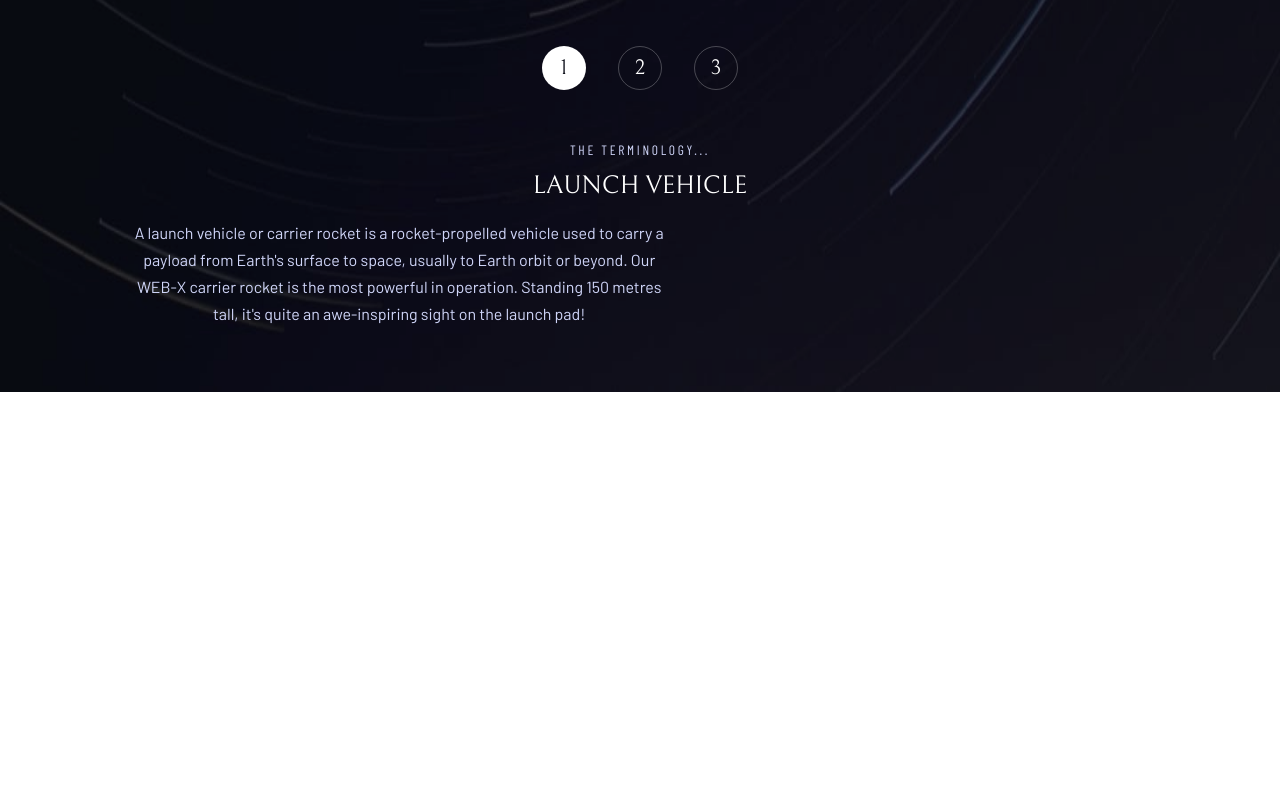
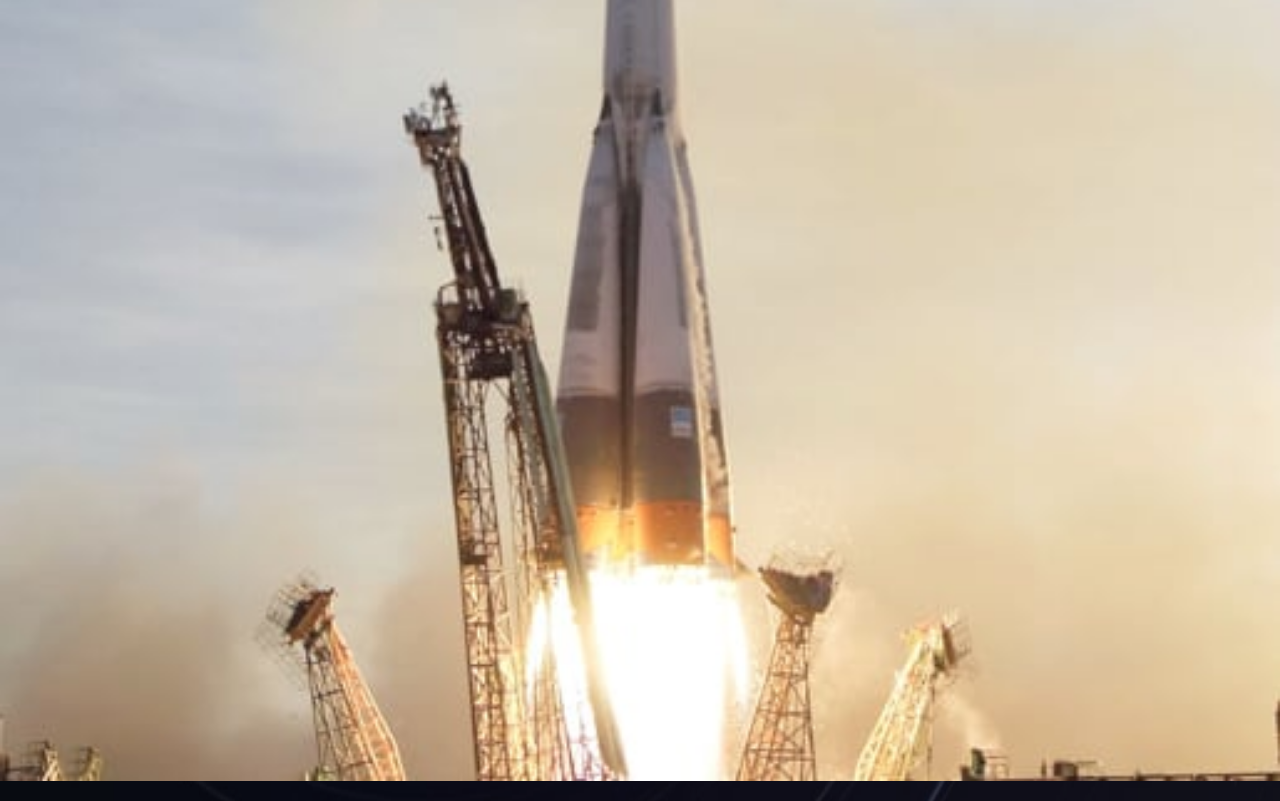
Before and after one commit to ozzy1136/space-tourism-website, a Next.js app: page /technology in a window 1280 px wide. Shown: the part 1060-1861 px from the top of the page. Before the commit the page ends 1452 px from the top, so only its background shows below. Built offline with nearby package versions, Linux system fonts and the light colour scheme.

Commit message:
Technology tab tablet styles

```diff
--- a/components/TechnologyTab/index.jsx
+++ b/components/TechnologyTab/index.jsx
@@ -7,7 +7,7 @@ import styles from "./index.module.css";
 export default function TechnologyTab({ data }) {
 	return (
 		<>
-			<div className={styles.detailsWrapper}>
+			<div className={`center-children ${styles.detailsWrapper}`}>
 				<p className={`text-nav ${styles.subheading}`}>
 					The terminology...
 				</p>
--- a/components/TechnologyTab/index.module.css
+++ b/components/TechnologyTab/index.module.css
@@ -1,19 +1,27 @@
 .detailsWrapper {
 	grid-column: wrapper;
+	flex-direction: column;
 	text-align: center;
 }
 
 .heading {
 	margin-block-start: 0.4em;
 	margin-block-end: 0.75em;
+
+	@media (--viewport-tablet) {
+		margin-block-end: 0.5em;
+	}
 }
 
 .subheading {
 	color: rgb(var(--c-blue));
-	margin-inline: auto;
 }
 
 .photoWrapper {
 	grid-column: full;
 	grid-row-start: 2;
 }
+
+.photo {
+	width: 100%;
+}
--- a/pages/technology/index.module.css
+++ b/pages/technology/index.module.css
@@ -7,6 +7,10 @@
 .headingWrapper {
 	grid-column: wrapper;
 	text-align: center;
+
+	@media (--viewport-tablet) {
+		text-align: start;
+	}
 }
 
 .heading {
```
